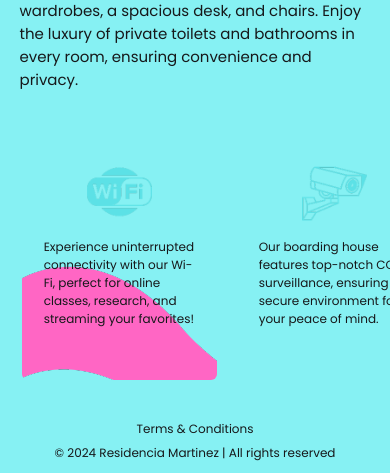
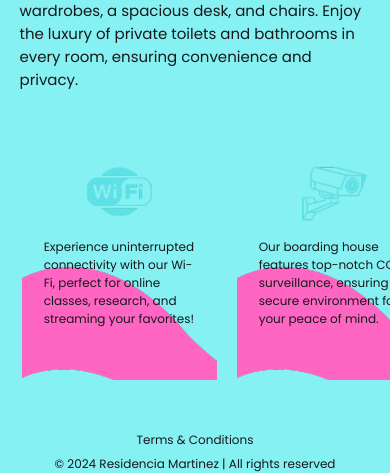
Before and after one commit to SkymanS0n/Residencia_Martinez, a PHP site: page / in a window 390 px wide. Shown: the part 1409-1882 px from the top of the page. Run offline with PHP 8.4, Linux system fonts and the light colour scheme.

```diff
--- a/styles/_mobile-display.scss
+++ b/styles/_mobile-display.scss
@@ -368,13 +368,6 @@
                     overflow: auto;
                     padding: 0em 3% 0em;
 
-                    .feature-a {
-                        background-image: url('images/feature-a_background.png');
-                        background-position: center;
-                        background-size: cover;
-                        background-repeat: no-repeat;
-                    }
-
                     .feature-a, .feature-b, .feature-c, .feature-d {
                         display: flex;
                         flex-direction: column;
@@ -382,6 +375,8 @@
                         margin:  0em 0.5em 0em;
                         border-radius: 0.3em;
                         padding: 0.5em;
+                        height: 260px;
+                        background-image: url('images/feature-a_background.png');
 
                         img {
                             display: flex;
--- a/styles/style.css
+++ b/styles/style.css
@@ -405,12 +405,6 @@ h4 {
     overflow: auto;
     padding: 0em 3% 0em;
   }
-  .container .amenities-section .features-container .group-a .feature-a, .container .amenities-section .features-container .group-b .feature-a {
-    background-image: url("images/feature-a_background.png");
-    background-position: center;
-    background-size: cover;
-    background-repeat: no-repeat;
-  }
   .container .amenities-section .features-container .group-a .feature-a, .container .amenities-section .features-container .group-a .feature-b, .container .amenities-section .features-container .group-a .feature-c, .container .amenities-section .features-container .group-a .feature-d, .container .amenities-section .features-container .group-b .feature-a, .container .amenities-section .features-container .group-b .feature-b, .container .amenities-section .features-container .group-b .feature-c, .container .amenities-section .features-container .group-b .feature-d {
     display: flex;
     flex-direction: column;
@@ -418,6 +412,8 @@ h4 {
     margin: 0em 0.5em 0em;
     border-radius: 0.3em;
     padding: 0.5em;
+    height: 260px;
+    background-image: url("images/feature-a_background.png");
   }
   .container .amenities-section .features-container .group-a .feature-a img, .container .amenities-section .features-container .group-a .feature-b img, .container .amenities-section .features-container .group-a .feature-c img, .container .amenities-section .features-container .group-a .feature-d img, .container .amenities-section .features-container .group-b .feature-a img, .container .amenities-section .features-container .group-b .feature-b img, .container .amenities-section .features-container .group-b .feature-c img, .container .amenities-section .features-container .group-b .feature-d img {
     display: flex;
```
Also changed, not shown: 1 other file.
